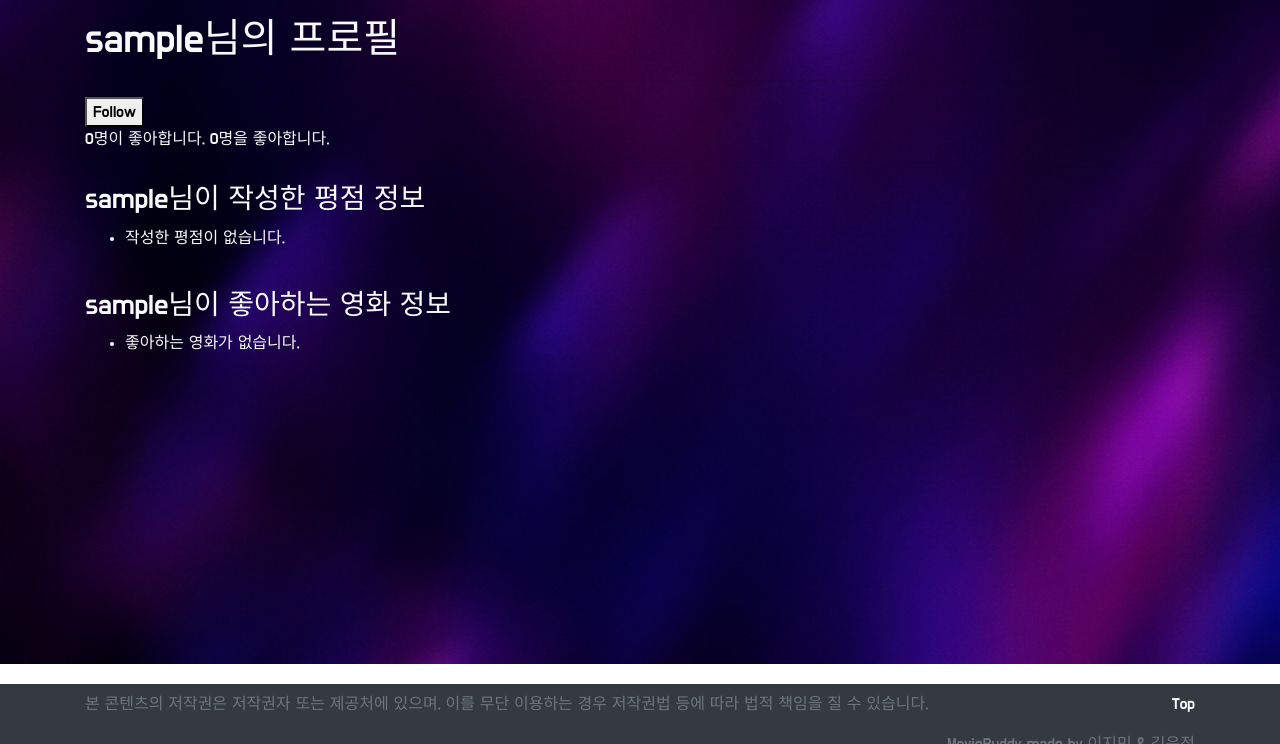
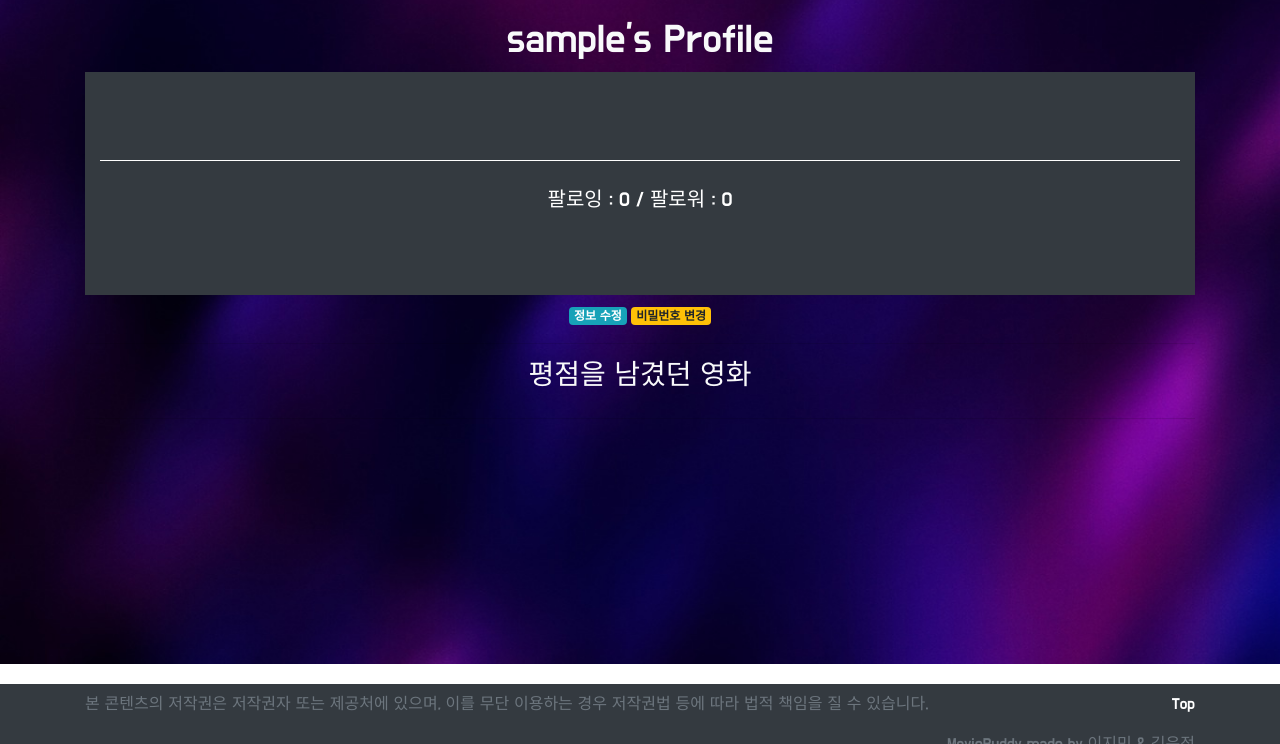
Before and after one commit to JiminLee411/final-project, a Django app: page /accounts/1/ in a window 1280 px wide. Shown: the part 56-800 px from the top of the page. Run offline with Django 3.2, Linux system fonts and the light colour scheme; the visitor is signed in with stand-in values (Sample User, id 1); data comes from the database, SQL or seed files in the repository; data that the repository does not hold is empty; some libraries are stand-ins or nearby versions.

Commit message:
LJM | account detail 수정

```diff
--- a/accounts/templates/accounts/detail.html
+++ b/accounts/templates/accounts/detail.html
@@ -1,39 +1,45 @@
 {% extends 'accounts/base.html' %}
 {% load humanize %}
 {% block app %}
-    <h1>{{ user_profile.username }}님의 프로필</h1>
+<h1 class="text-center">{{ user_profile.username }}'s Profile</h1>
+<div class="jumbotron jumbotron-fluid text-center mb-2 text-white bg-dark">
+        <div class="container">
+          <hr class="my-4 border-white">
+          <p class="lead">팔로잉 : {{ user_profile.followings.all.count }} / 팔로워 : {{ user_profile.followers.all.count }}</p>
+          {% if user != user_profile %}
+              {% if user in user_profile.followers.all %}
+              <a href="{% url 'accounts:follow' user_profile.pk %}" class="btn btn-outline-primary">Unfollow</a>
+              {% else %}
+              <a href="{% url 'accounts:follow' user_profile.pk %}" class="btn btn-primary">Follow</a>
+              {% endif %}
+          {% endif %}
+        </div>
+      </div>
+      {% if user == user_profile %}
+      <div class="text-center">
+          <a href="{% url 'accounts:update' %}" class="badge badge-info">정보 수정</a>
+          <a href="{% url 'accounts:password_change' %}" class="badge badge-warning">비밀번호 변경</a>
+      </div>
+      {% endif %}
+      <hr>
+      <h3 class="text-center">평점을 남겼던 영화</h3>
+      <div class="row d-flex justify-content-center" >
+          {% for rating in user_profile.rating_set.all %}
+
+                  <div class="ml-2 col-xl-2 col-lg-4 col-12">
+                      <div class="card mb-2 bg-dark" style="width: 300px;">
+                      <a href="https://django-project-rngus3050.c9users.io/{{rating.movie.id}}/"><img src="https://image.tmdb.org/t/p/w500/{{rating.movie.poster_path}}" class="card-img-top" alt="{{rating.movie.title}}" style="width: 300px; height: 500px;"></a>
+                          <div class="card-body bg-dark" style="width:300px; height: 150px;">
+                              <h5 class="card-title">
+                                  {{ rating.movie.title }}<br>
+                              </h5>
+                              <p class="card-text">{{ rating.movie.tagline }}</p>
+                              <footer class="blockquote-footer text-info">{{ rating }}</footer>
+                          </div>
+                      </div>
+                  </div>
+                  {% endfor %}
+          </div>
     <hr>
-    {% if user.is_authenticated %}
-        <a href="{% url 'accounts:follow' user_profile.pk %}">
-            <button>
-                {% if user in user_profile.followings.all %}Un{% endif %}Follow
-            </button>
-        </a>
-    {% endif %}
-    <br>
-    {{ user_profile.followings.count }}명이 좋아합니다.
-    {{ user_profile.followers.count }}명을 좋아합니다.
-
-    <hr>
-    <h3>{{ user_profile.username }}님이 작성한 평점 정보</h3>
-    <ul>
-        {% for review in user_profile.review_set.all %}
-            <li><a href="{% url 'movies:detail' review.movie.pk %}">{{ review.movie.title }}</a>: {{ review.score }}점
-            <a href="{% url 'movies:update_score' review.pk %}">
-                <button>수정하기</button>
-            </a>
-            </li>
-        {% empty %}
-            <li>작성한 평점이 없습니다.</li>
-        {% endfor %}
-    </ul>
-    <br>
-    <h3>{{ user_profile.username }}님이 좋아하는 영화 정보</h3>
-    <ul>
-        {% for movie in user_profile.like_movies.all %}
-            <li><a href="{% url 'movies:detail' movie.pk %}">{{ movie.title }}</a> ({{ movie.genre.name }})</li>
-        {% empty %}
-            <li>좋아하는 영화가 없습니다.</li>
-        {% endfor %}
-    </ul>
+    <br><br><br><br>
 {% endblock %}
```
Also changed, not shown: accounts/views.py (line endings or trailing spaces).
